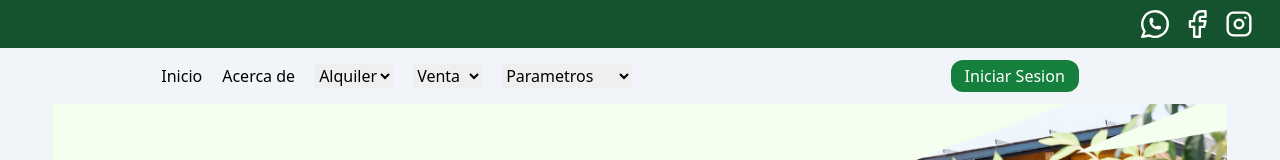
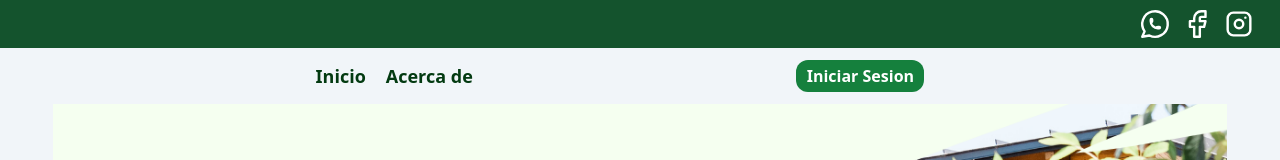
Before and after one commit to LucasCaro97/InmoApp_Front, a React (Vite) app: page / in a window 1280 px wide. Shown: the top 160 px of the page. Built offline with nearby package versions, Linux system fonts and the light colour scheme; no server answers.

Commit message:
navbar styles

```diff
--- a/src/components/NavBar/NavBarNew.tsx
+++ b/src/components/NavBar/NavBarNew.tsx
@@ -1,23 +1,39 @@
-import { ChangeEvent, useEffect, useState } from "react";
-import { Link, NavigateFunction, useNavigate } from "react-router-dom";
+import { ChangeEvent, useState } from "react";
+import { Link, useNavigate } from "react-router-dom";
 import { isAuthenticated } from "../../utils/newAuth";
 import { logout } from "../../utils/newLogout";
 import styles from "./navbar.module.css";
+
+// Componente Navbar:
+// Continene los links a Inicio y Acerca de, así como dropdowns de Alquiler, Venta y Parámetros.
+// Utiliza un event listener y un estado local para manejar el menú móvil
+
 const NavBarNew = (): JSX.Element => {
-  const navigate: NavigateFunction = useNavigate();
+  const screenBreakPoint = 767
+  const navigate = useNavigate();
+  const [menuOpen, setMenuOpen] = useState(window.innerWidth > screenBreakPoint);
   const isAuth = isAuthenticated();
-  const [menuOpen, setMenuOpen] = useState(window.innerWidth > 767);
   const [optionTitles, setOptionTitles] = useState({
     alquiler: "",
     venta: "",
     parametros: "",
   });
+
+  //La ventana escucha un evento Resize para cambiar entre menu movil y menu de escritorio.
+
+  window.addEventListener("resize", () => {
+    if (menuOpen === false) {
+      setMenuOpen(window.innerWidth > screenBreakPoint);
+    }
+  });
   const handleMenuMobile = () => {
     setMenuOpen(!menuOpen);
   };
+  // En caso de utilizar el menu movil el menu debe cerrarse al hacer click.
   const handleNavigate = () => {
-    window.innerWidth < 767 && setMenuOpen(false);
+    window.innerWidth < screenBreakPoint && setMenuOpen(false);
   };
+  //Utiliza en valor de los options del select para navegar a la vista correspondiente.
   const handleSelectChange = (e: ChangeEvent<HTMLSelectElement>): void => {
     const selectedValue: string = e.target.value;
     const { name } = e.target;
@@ -30,17 +46,13 @@ const NavBarNew = (): JSX.Element => {
       navigate(`/${selectedValue}`);
     }
   };
+  //Inicio y cierre de sesión
   const handleLogOut = () => {
     logout(navigate);
   };
   const handleLogin = () => {
     navigate("/login");
   };
-  window.addEventListener("resize", () => {
-    if (menuOpen === false) {
-      setMenuOpen(window.innerWidth > 767);
-    }
-  });
 
   return (
     <nav className={styles.navbar}>
@@ -70,6 +82,8 @@ const NavBarNew = (): JSX.Element => {
         <Link to="/sobre-nosotros" onClick={handleNavigate}>
           <li>Acerca de</li>
         </Link>
+        {isAuth ? (
+          <>
             <li>
               <select
                 id="alquiler-select"
@@ -108,6 +122,8 @@ const NavBarNew = (): JSX.Element => {
                 <option value="nuevoCategoria">Categorias</option>
               </select>
             </li>
+          </>
+        ) : null}
       </ul>
       {isAuth ? (
         <button
--- a/src/components/NavBar/navbar.module.css
+++ b/src/components/NavBar/navbar.module.css
@@ -4,7 +4,10 @@
   display: flex;
   flex-direction: row;
   align-items: center;
-  justify-content: space-around;
+  justify-content: space-evenly;
+  font-size: 18px;
+  font-weight: 600;
+  color: #033a11;
 }
 .navList {
   display: flex;
@@ -14,8 +17,8 @@
   cursor: pointer;
   margin-right: 20px;
 }
-.navList li :hover {
-  text-decoration: dashed;
+.navList a :hover {
+  text-decoration: underline;
 }
 
 @media screen and (max-width: 767px) {
@@ -35,8 +38,6 @@
   .navList a,
   .navList select {
     background-color: #f1f1f1;
-    color: #033a11;
-    font-weight: 600;
     width: 80vw;
     margin-right: 0;
     padding: 10px;
```
Lines whose indentation alone changed are shown as unchanged.
